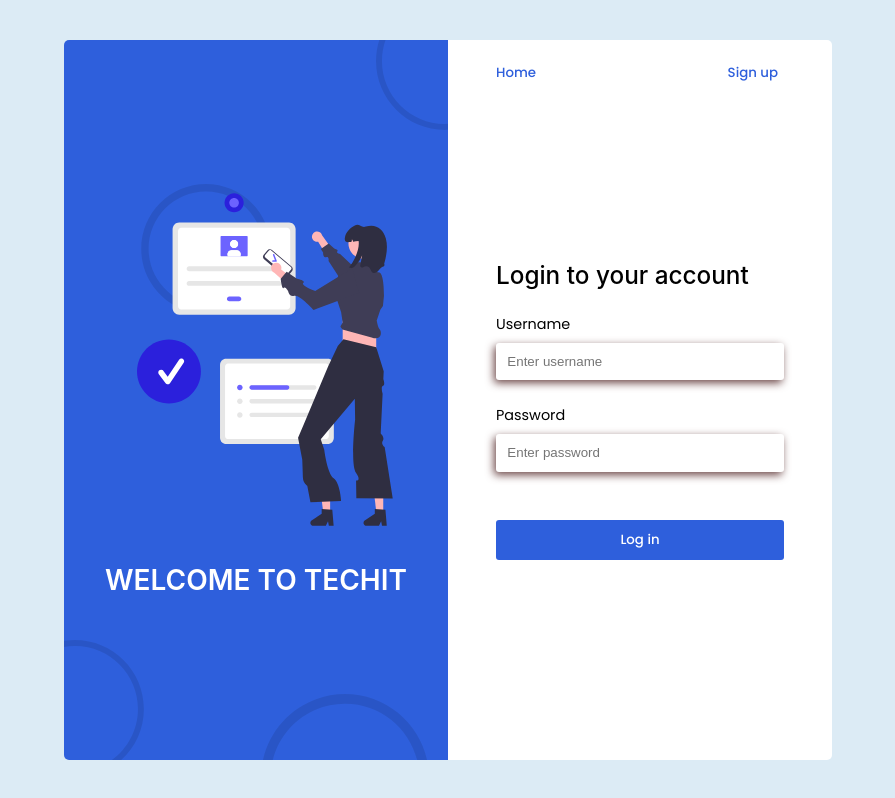
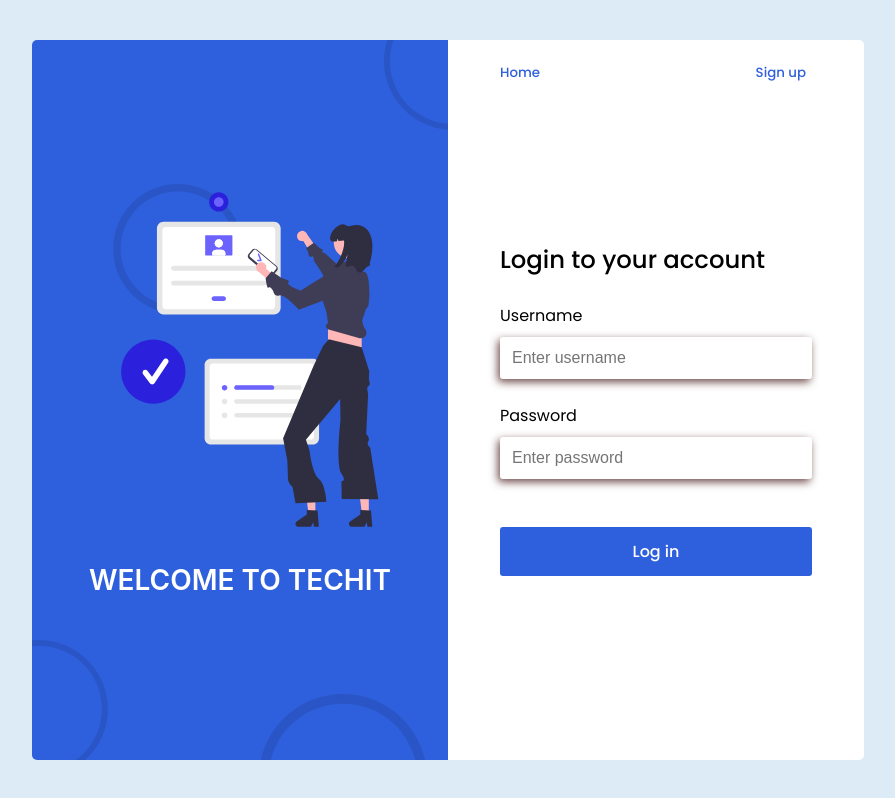
Before and after one commit to PrajwalDhule/K3P-website, a Next.js app in the folder next-frontend/: page /login in a window 1280 px wide. Shown: the whole page, without its empty margins (192-1087 px from the left). Built offline with nearby package versions, Linux system fonts and the light colour scheme.

Commit message:
frontend of signup and login page done

```diff
--- a/next-frontend/pages/login.js
+++ b/next-frontend/pages/login.js
@@ -240,7 +240,7 @@ const Login = (props) => {
           </svg>
           <p>WELCOME TO TECHIT</p>
         </div>
-        <form onSubmit={() => loginMsg()} className="right">
+        <div className="right">
           <div className="top-buttons">
             <Link href="/">
               <button>Home</button>
@@ -249,7 +249,7 @@ const Login = (props) => {
               <button>Sign up</button>
             </Link>
           </div>
-          <div className="right-container">
+          <form onSubmit={() => loginMsg()} className="right-container">
             <h2>Login to your account</h2>
             <div className="field">
               <p>Username</p>
@@ -270,8 +270,8 @@ const Login = (props) => {
               />
             </div>
             <input type="submit" value="Log in" />
-          </div>
-        </form>
+          </form>
+        </div>
       </div>
     </div>
   );
--- a/next-frontend/styles/signup.css
+++ b/next-frontend/styles/signup.css
@@ -41,7 +41,7 @@ button {
 
 .box {
   height: 90%;
-  width: 60%;
+  width: 65%;
   position: relative;
   display: -webkit-box;
   display: -ms-flexbox;
@@ -181,6 +181,7 @@ button {
           flex-direction: column;
   width: 75%;
   margin-top: 2vh;
+  font-family: "Poppins";
 }
 
 .box .right .right-container p,
@@ -193,7 +194,7 @@ button {
 .box .right .right-container h2 {
   font-weight: 500;
   font-size: 1.9vw;
-  margin: 0.25em 0 0 0;
+  margin: 0.25em 0;
 }
 
 .box .right .right-container .field {
@@ -204,12 +205,12 @@ button {
 
 .box .right .right-container .field p {
   margin: 0.25em 0;
-  font-family: "Poppins";
-  font-size: 90%;
+  font-size: 100%;
 }
 
 .box .right .right-container .field input {
-  padding: 0.85em;
+  font-size: 100%;
+  padding: 0.75em;
   margin-top: 0.5em;
   border: none;
   border-radius: 3px;
@@ -221,11 +222,12 @@ button {
   margin-top: 6vh;
   padding: 0.75em 0;
   font-weight: 500;
+  font-size: 100%;
+  font-family: "Poppins";
   color: white;
   background-color: #2e5fdc;
   border: none;
   border-radius: 3px;
-  font-family: "Poppins";
   cursor: pointer;
 }
 
--- a/next-frontend/styles/signup.scss
+++ b/next-frontend/styles/signup.scss
@@ -47,7 +47,7 @@ button {
 
 .box {
   height: 90%;
-  width: 60%;
+  width: 65%;
   position: relative;
   //   border: 2px solid red;
   @include flex(center);
@@ -131,6 +131,7 @@ button {
       width: 75%;
       // height: 80%;
       margin-top: 2vh;
+      font-family: "Poppins";
       p,
       h2,
       input,
@@ -140,7 +141,7 @@ button {
       h2 {
         font-weight: 500;
         font-size: 1.9vw;
-        margin: 0.25em 0 0 0;
+        margin: 0.25em 0;
       }
       .field {
         width: 100%;
@@ -148,11 +149,11 @@ button {
         font-weight: 400;
         p {
           margin: 0.25em 0;
-          font-family: "Poppins";
-          font-size: 90%;
+          font-size: 100%;
         }
         input {
-          padding: 0.85em;
+          font-size: 100%;
+          padding: 0.75em;
           margin-top: 0.5em;
           border: none;
           border-radius: 3px;
@@ -163,11 +164,12 @@ button {
         margin-top: 6vh;
         padding: 0.75em 0;
         font-weight: 500;
+        font-size: 100%;
+        font-family: "Poppins";
         color: white;
         background-color: $blue;
         border: none;
         border-radius: 3px;
-        font-family: "Poppins";
         cursor: pointer;
         &:hover {
           background-color: $light-blue-2;
```
Also changed, not shown: next-frontend/pages/signup.js (+6 -6 lines), 1 other file (tests, documents, lock files or other folders).
